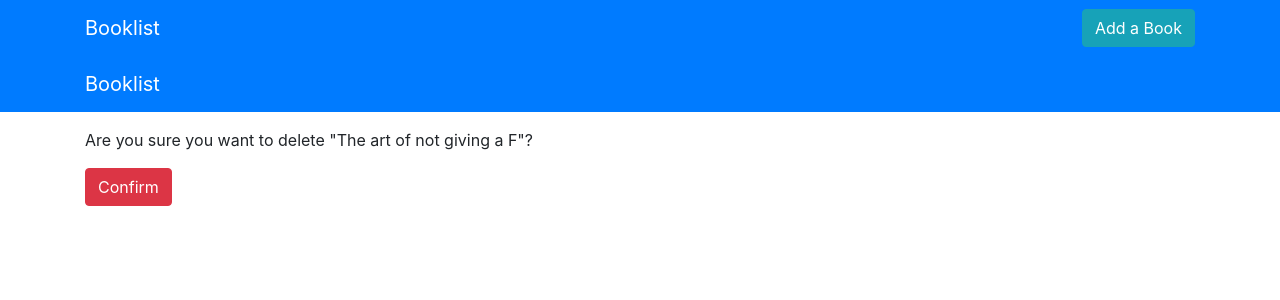
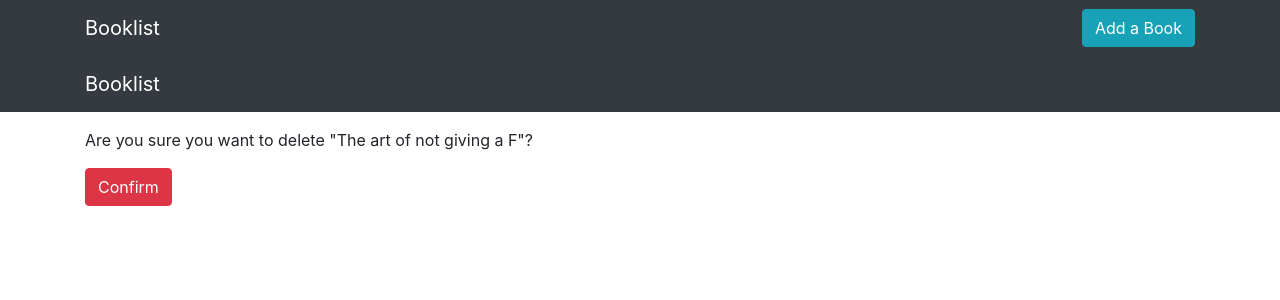
Before and after one commit to ankita130-byte/TEST, a Django app: page /2/delete/ in a window 1280 px wide. Shown: the top 300 px of the page. Run offline with Django 4.2, Linux system fonts and the light colour scheme; data comes from the database, SQL or seed files in the repository.

Commit message:
with requirements

```diff
--- a/booklist/books/templates/books/base.html
+++ b/booklist/books/templates/books/base.html
@@ -9,7 +9,7 @@
         <link rel="stylesheet" href="https://cdn.jsdelivr.net/npm/bootstrap@4.5.3/dist/css/bootstrap.min.css" integrity="sha384-TX8t27EcRE3e/ihU7zmQxVncDAy5uIKz4rEkgIXeMed4M0jlfIDPvg6uqKI2xXr2" crossorigin="anonymous">
         <title>Booklist</title>
 
-        <nav class="navbar navbar-dark bg-primary">
+        <nav class="navbar navbar-dark bg-dark">
             <div class="container">
                 <a class="navbar-brand" href="{% url 'book_list' %}">Booklist</a>
                 <a href="{% url 'book_create' %}" class="btn btn-info">Add a Book</a>
--- a/booklist/books/templates/books/book_delete.html
+++ b/booklist/books/templates/books/book_delete.html
@@ -10,7 +10,7 @@
     </div>
 </section>
 
-<nav class="navbar navbar-dark bg-primary">
+<nav class="navbar navbar-dark bg-dark">
     <div class="container">
         <a class="navbar-brand" href="{% url 'book_list' %}">Booklist</a>
     </div>
--- a/booklist/books/templates/books/book_update.html
+++ b/booklist/books/templates/books/book_update.html
@@ -20,7 +20,7 @@
     </div>
 </section>
 
-<nav class="navbar navbar-dark bg-primary">
+<nav class="navbar navbar-dark bg-dark">
     <div class="container">
         <a class="navbar-brand" href="{% url 'book_list' %}">Booklist</a>
     </div>
```
Also changed, not shown: booklist/requirements.txt (added, +70 -0 lines).
